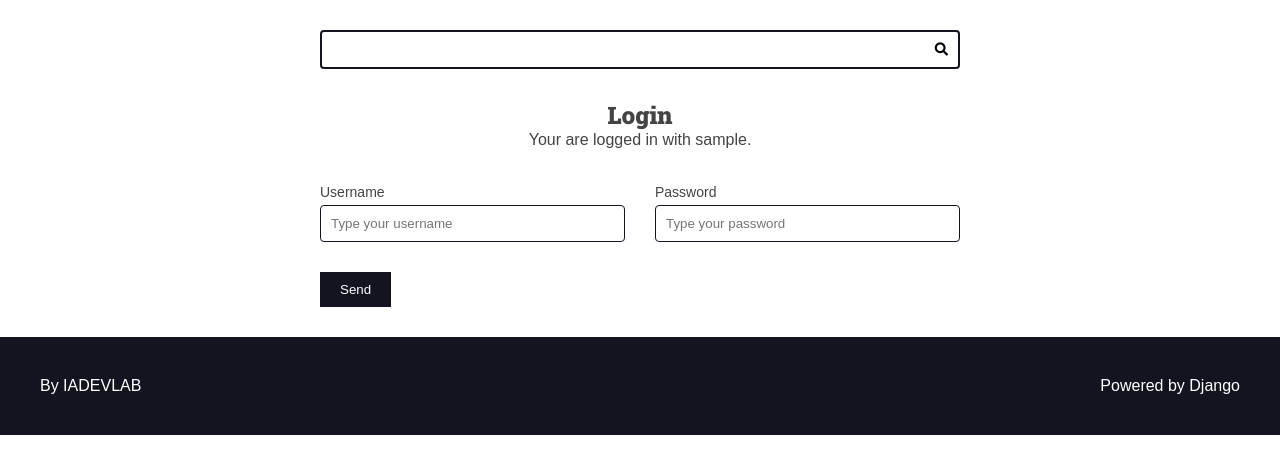
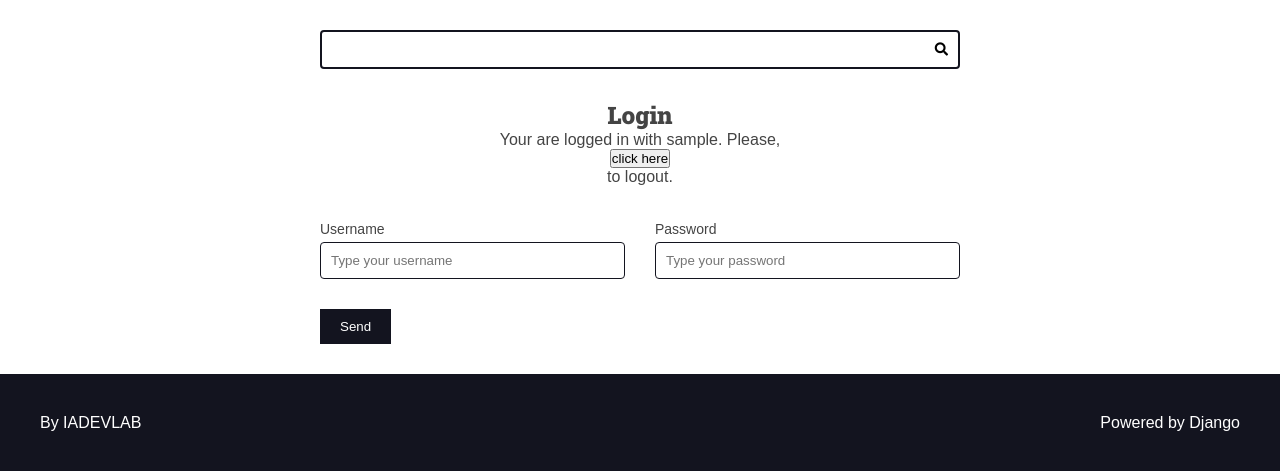
Before and after one commit to luisgs7/dj-recipes, a Django app: template authors/templates/authors/pages/login.html in a window 1280 px wide. Shown: the part 113-584 px from the top of the page. Run offline with Django 3.2, Linux system fonts and the light colour scheme; the template is opened without the code that fills it: values that come from a table or form of the project are taken from there, others are empty; the visitor is signed in with stand-in values (Sample User, id 1).

Commit message:
add form for logout user

```diff
--- a/authors/templates/authors/pages/login.html
+++ b/authors/templates/authors/pages/login.html
@@ -7,9 +7,15 @@
 <div class="main-content center container">
     <h2>Login</h2>
     {% if request.user.is_authenticated %}
-        <p>
-            Your are logged in with {{ request.user.username }}.
-        </p>
+    <div>
+        Your are logged in with {{ request.user.username }}.
+        Please,
+        <form class="inline-form" action="{% url 'authors:logout' %}" method="POST">
+            {% csrf_token %}
+            <input type="hidden" name="username" , value="{{ request.user.username }}">
+            <button class="plaintext-button" type="submit">click here</button>
+        </form> to logout.
+    </div>
     {% endif %}
 </div>
 
```
